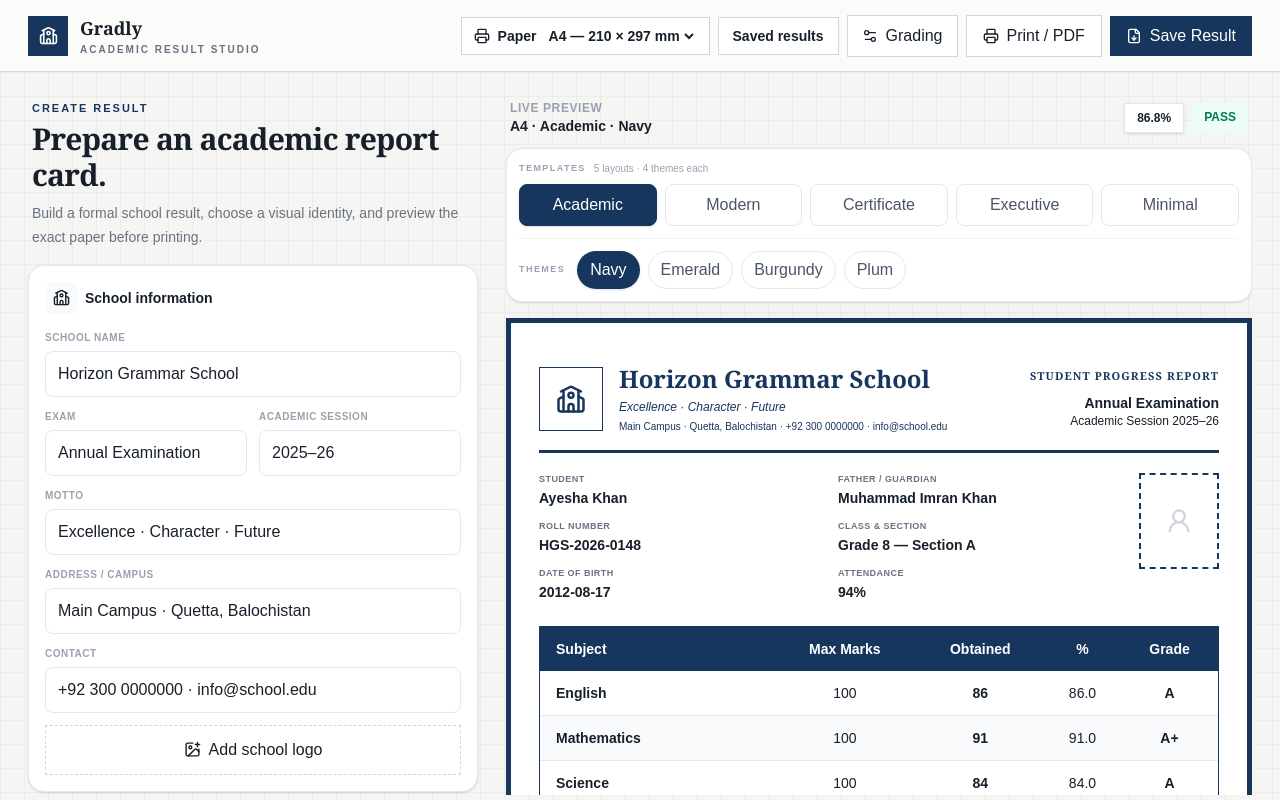
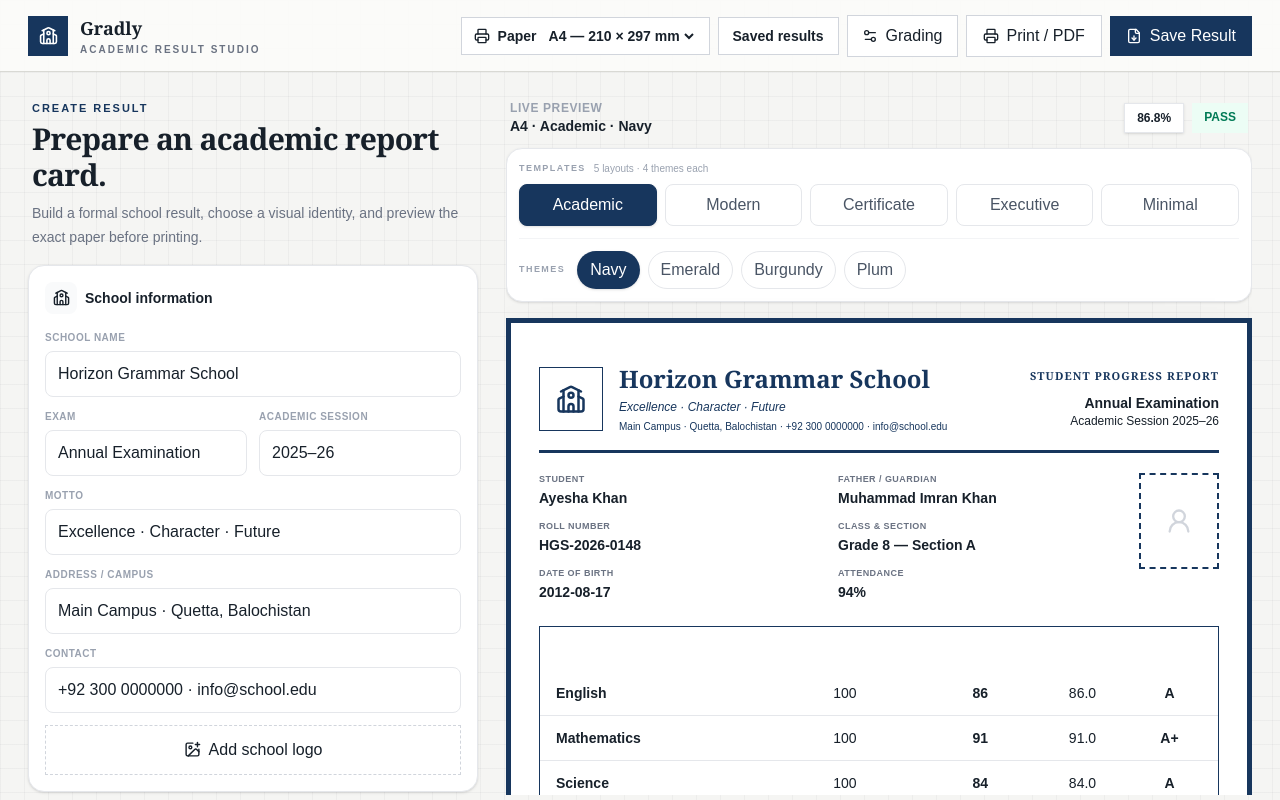
Before and after one commit to merajNizBaloch/gradly, a Next.js app: page / in a window 1280 px wide. Shown: the top 800 px of the page. Built offline with nearby package versions, Linux system fonts and the light colour scheme.

Commit message:
Make result tables translucent for watermark

```diff
--- a/src/app/globals.css
+++ b/src/app/globals.css
@@ -26,6 +26,16 @@ button { cursor: pointer; }
 
 .result-paper { min-height: 1040px; }
 
+/* Keep result tables translucent so the school-logo watermark remains visible underneath. */
+.gradly-paper table,
+.gradly-paper table tbody,
+.gradly-paper table thead,
+.gradly-paper table tr,
+.gradly-paper table th,
+.gradly-paper table td {
+  background-color: transparent !important;
+}
+
 @media (max-width: 640px) {
   .result-paper { min-height: auto; }
 }
```
